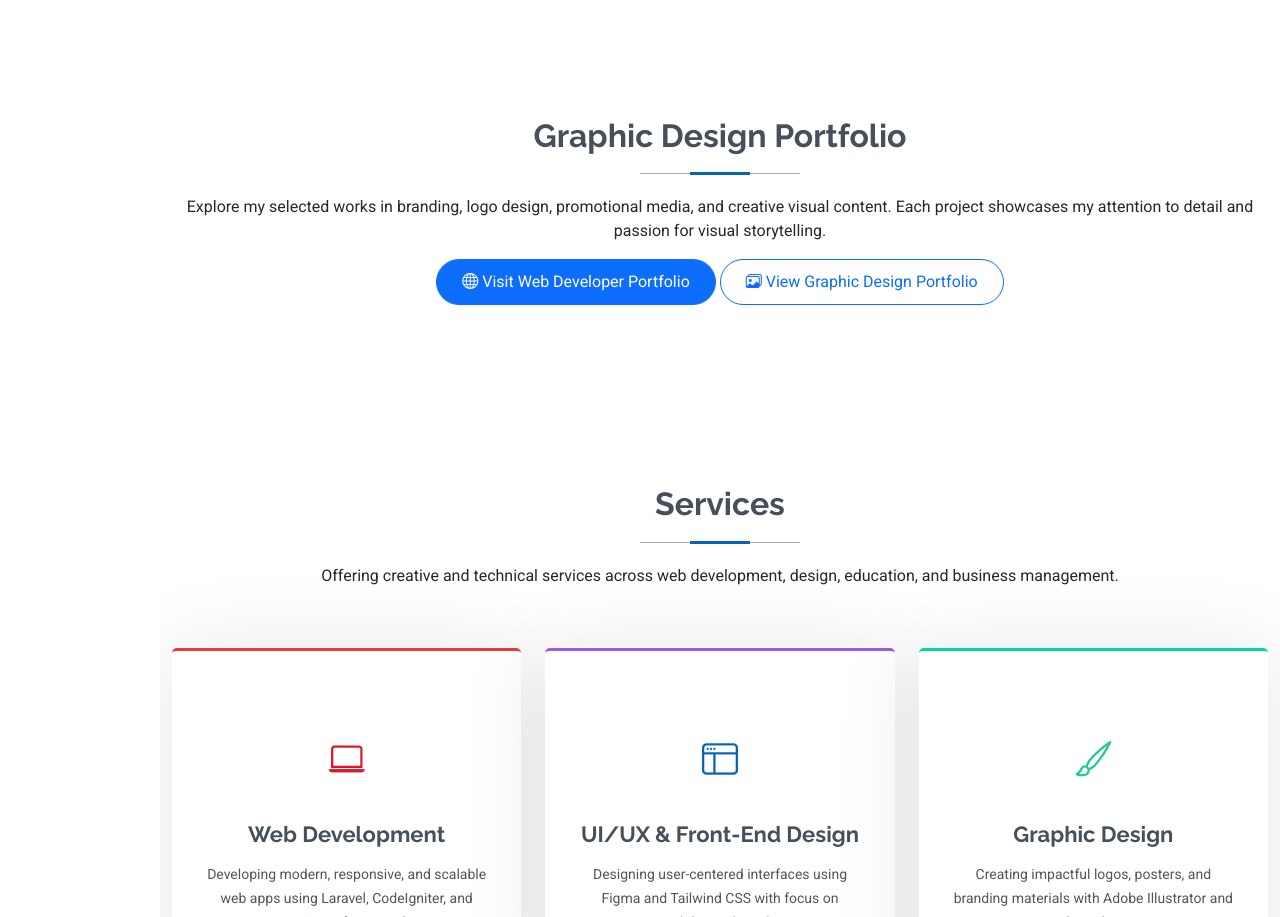
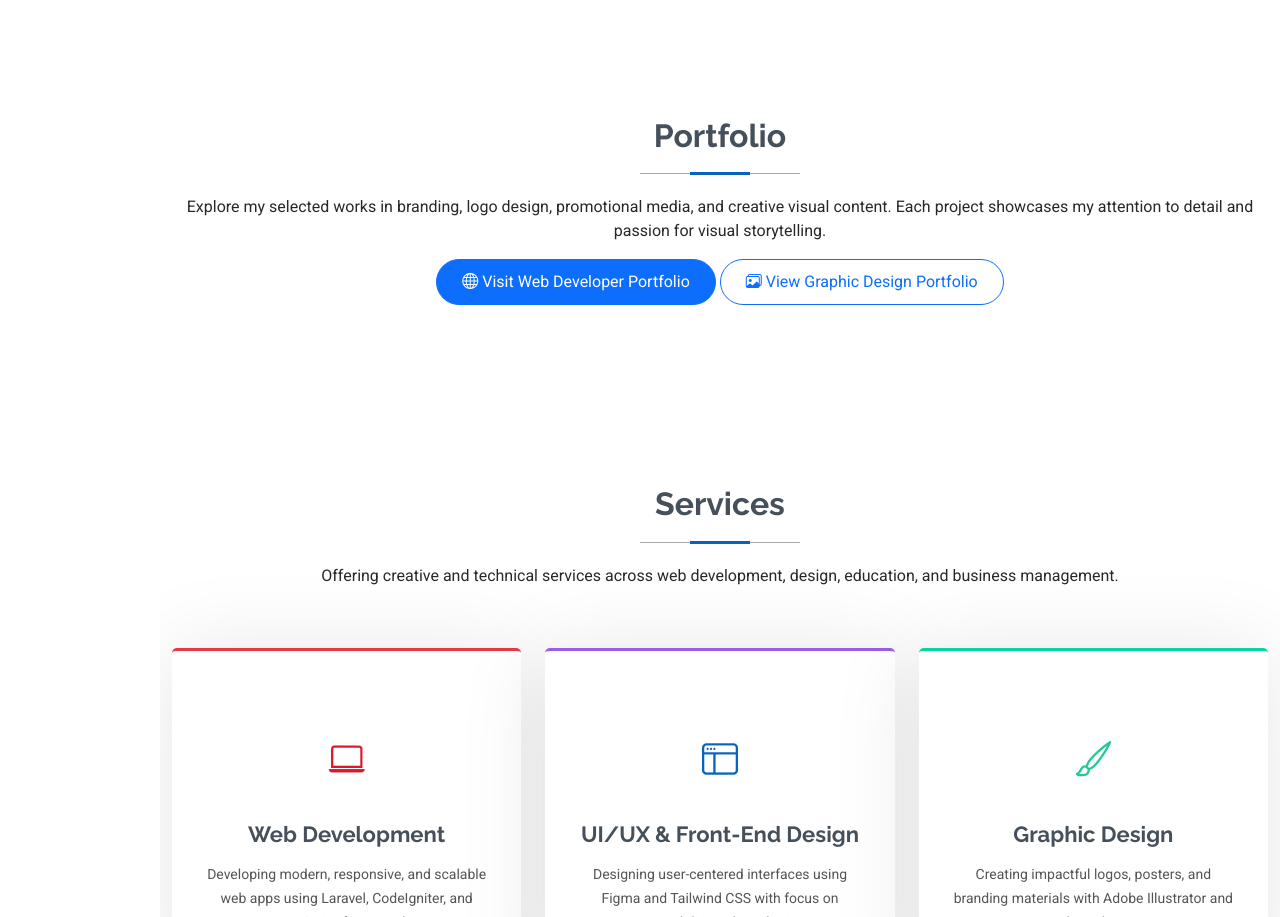
Before and after one commit to fahmibastari/multimedia-porto, a plain HTML site: page index.html in a window 1280 px wide. Shown: the part 5806-6723 px from the top of the page. Drawn offline with nearby package versions, Linux system fonts and the light colour scheme.

Commit message:
benerin sub porto

```diff
--- a/index.html
+++ b/index.html
@@ -456,7 +456,7 @@
 <section id="portfolio" class="portfolio section">
 
   <div class="container section-title text-center" data-aos="fade-up">
-    <h2>Graphic Design Portfolio</h2>
+    <h2>Portfolio</h2>
     <p>Explore my selected works in branding, logo design, promotional media, and creative visual content. Each project showcases my attention to detail and passion for visual storytelling.</p>
 
     <!-- Button to Web Portfolio -->
```
